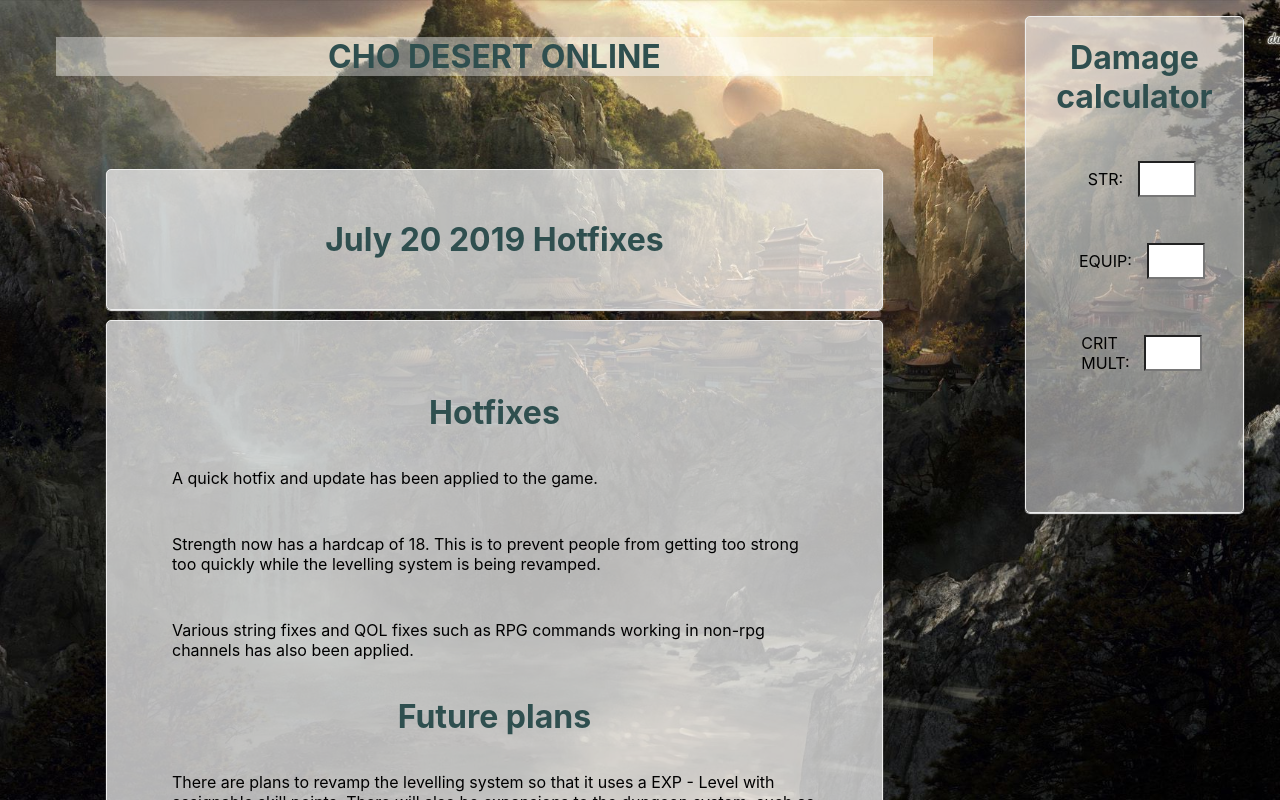
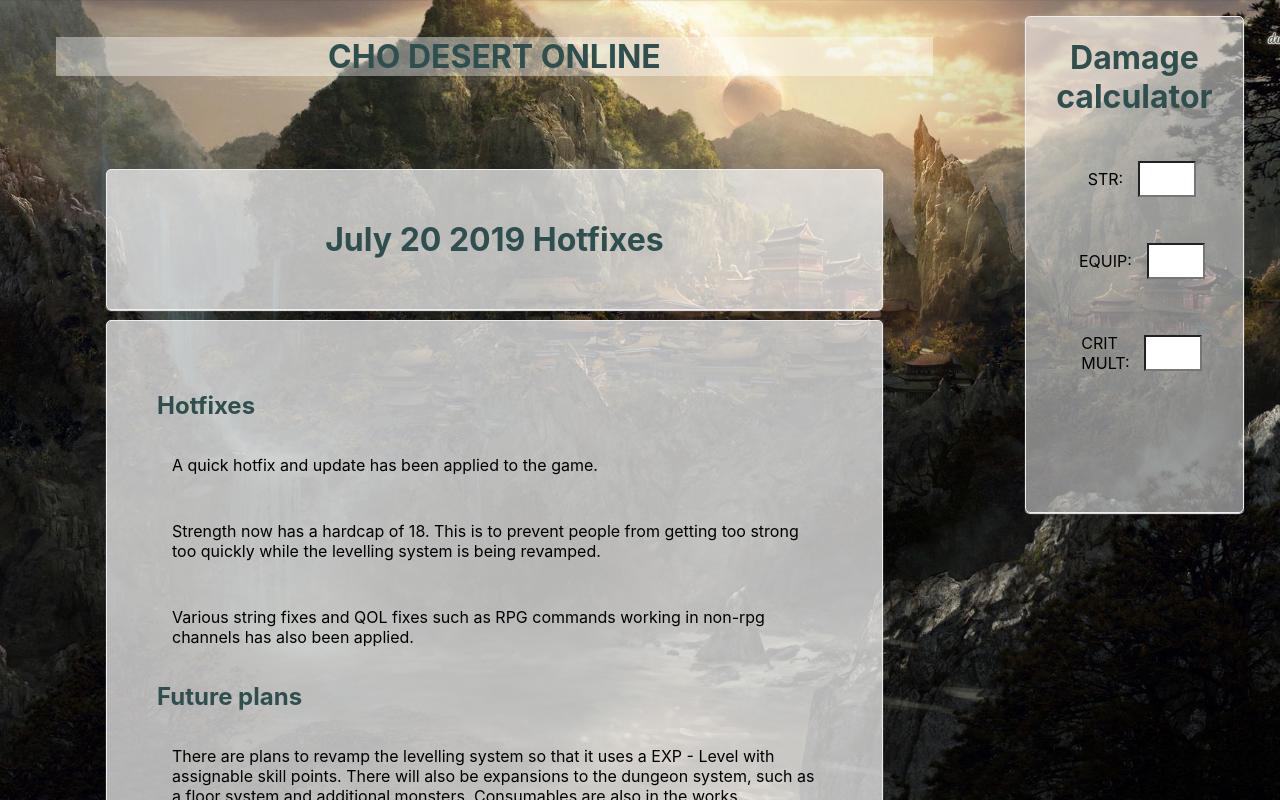
Before and after one commit to Moistbobo/ChoDesertOnlineSite, a React (Create React App) app: page / in a window 1280 px wide. Shown: the top 800 px of the page. Built offline with nearby package versions, Linux system fonts and the light colour scheme.

Commit message:
Add hotfixes post

```diff
--- a/src/assets/SiteContents.js
+++ b/src/assets/SiteContents.js
@@ -3,11 +3,11 @@ const SiteContents = [
       title :"July 20 2019 Hotfixes",
       date: "July 20 2019",
       contents :`
-<h1>Hotfixes</h1>
+<h2>Hotfixes</h2>
 <p>A quick hotfix and update has been applied to the game.</p>
 <p>Strength now has a hardcap of 18. This is to prevent people from getting too strong too quickly while the levelling system is being revamped.</p>
 <p>Various string fixes and QOL fixes such as RPG commands working in non-rpg channels has also been applied.</p>
-<h1>Future plans</h1>
+<h2>Future plans</h2>
 <p>There are plans to revamp the levelling system so that it uses a EXP - Level with assignable skill points. There will also be expansions to the dungeon system, such as a floor system and additional monsters. Consumables are also in the works.</p>
 The team at Cho Abyss would like to thank you all for your on going support. We swear to never make the game P2W!`
     },
```
